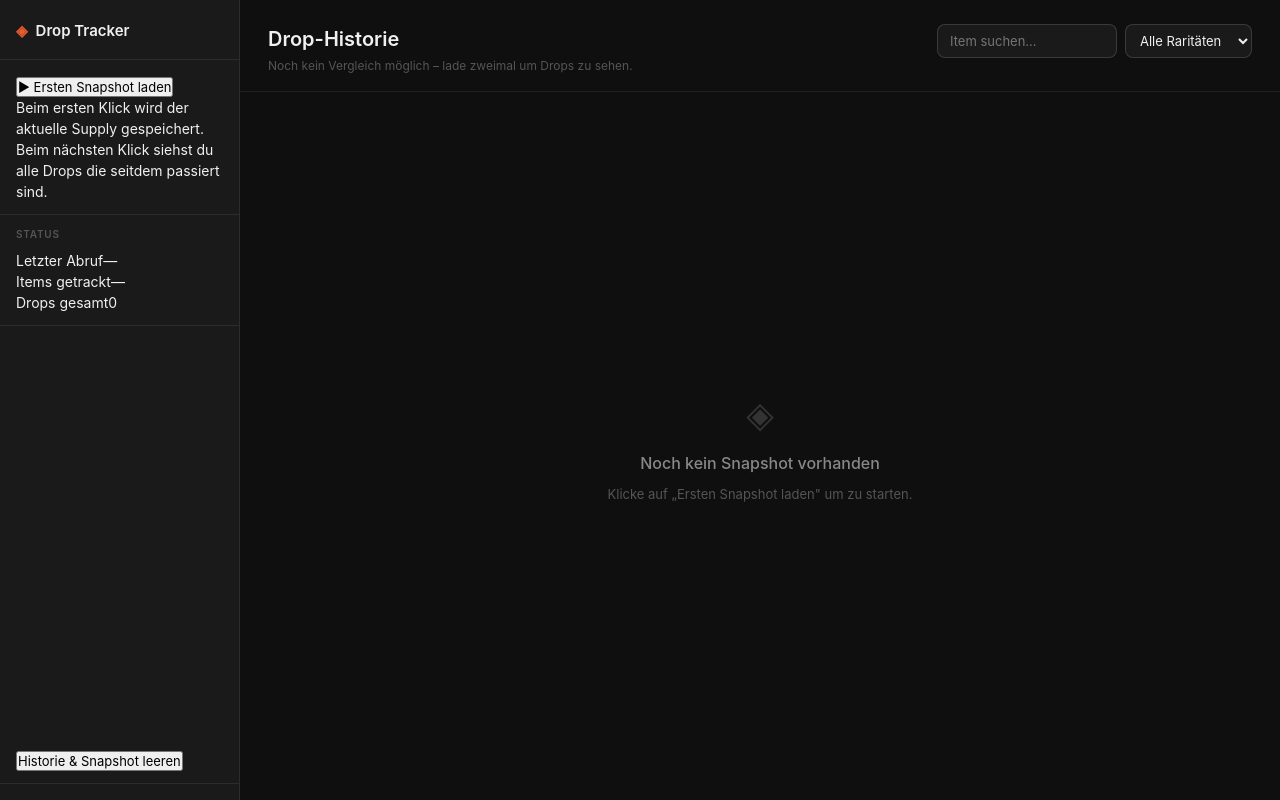
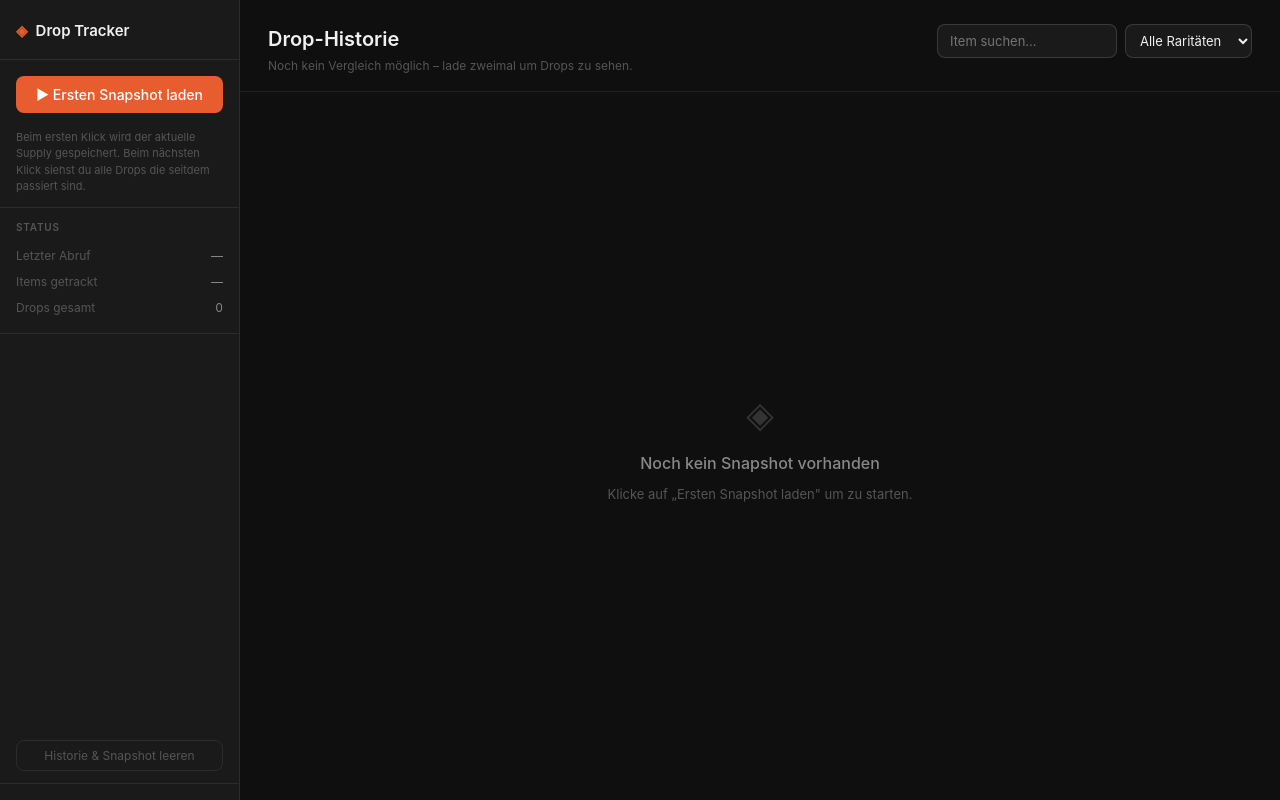
Before and after one commit to ivanprog-dev/itemtrackerlr, a Next.js app: page / in a window 1280 px wide. Built offline with nearby package versions, Linux system fonts and the light colour scheme.

Commit message:
Update page.module.css

```diff
--- a/app/page.module.css
+++ b/app/page.module.css
@@ -333,8 +333,61 @@
   font-variant-numeric: tabular-nums;
 }
 
+.btnFetch {
+  width: 100%;
+  background: #e85d2f;
+  border: none;
+  border-radius: var(--radius);
+  color: #fff;
+  padding: 10px;
+  font-size: 14px;
+  font-weight: 500;
+  cursor: pointer;
+  margin-bottom: 10px;
+}
+
+.btnFetch:hover:not(:disabled) { opacity: 0.85; }
+.btnFetch:disabled { opacity: 0.5; cursor: not-allowed; }
+
+.hint {
+  font-size: 11px;
+  color: var(--text3);
+  line-height: 1.5;
+  margin-top: 6px;
+}
+
+.infoRow {
+  display: flex;
+  justify-content: space-between;
+  align-items: center;
+  padding: 4px 0;
+}
+
+.infoLbl { font-size: 12px; color: var(--text3); }
+.infoVal { font-size: 12px; color: var(--text2); font-variant-numeric: tabular-nums; }
+
+.errorBox {
+  background: rgba(231,76,60,0.1);
+  border: 1px solid rgba(231,76,60,0.3);
+  border-radius: var(--radius);
+  padding: 8px 10px;
+  font-size: 12px;
+  color: #e74c3c;
+  word-break: break-all;
+}
+
+.btnClear {
+  width: 100%;
+  background: transparent;
+  border: 1px solid var(--border);
+  border-radius: var(--radius);
+  color: var(--text3);
+  padding: 7px;
+  font-size: 12px;
+  cursor: pointer;
+}
+.btnClear:hover { border-color: #e74c3c; color: #e74c3c; }
+
 @media (max-width: 600px) {
-  .sidebar {
-    display: none;
-  }
+  .sidebar { display: none; }
 }
```
